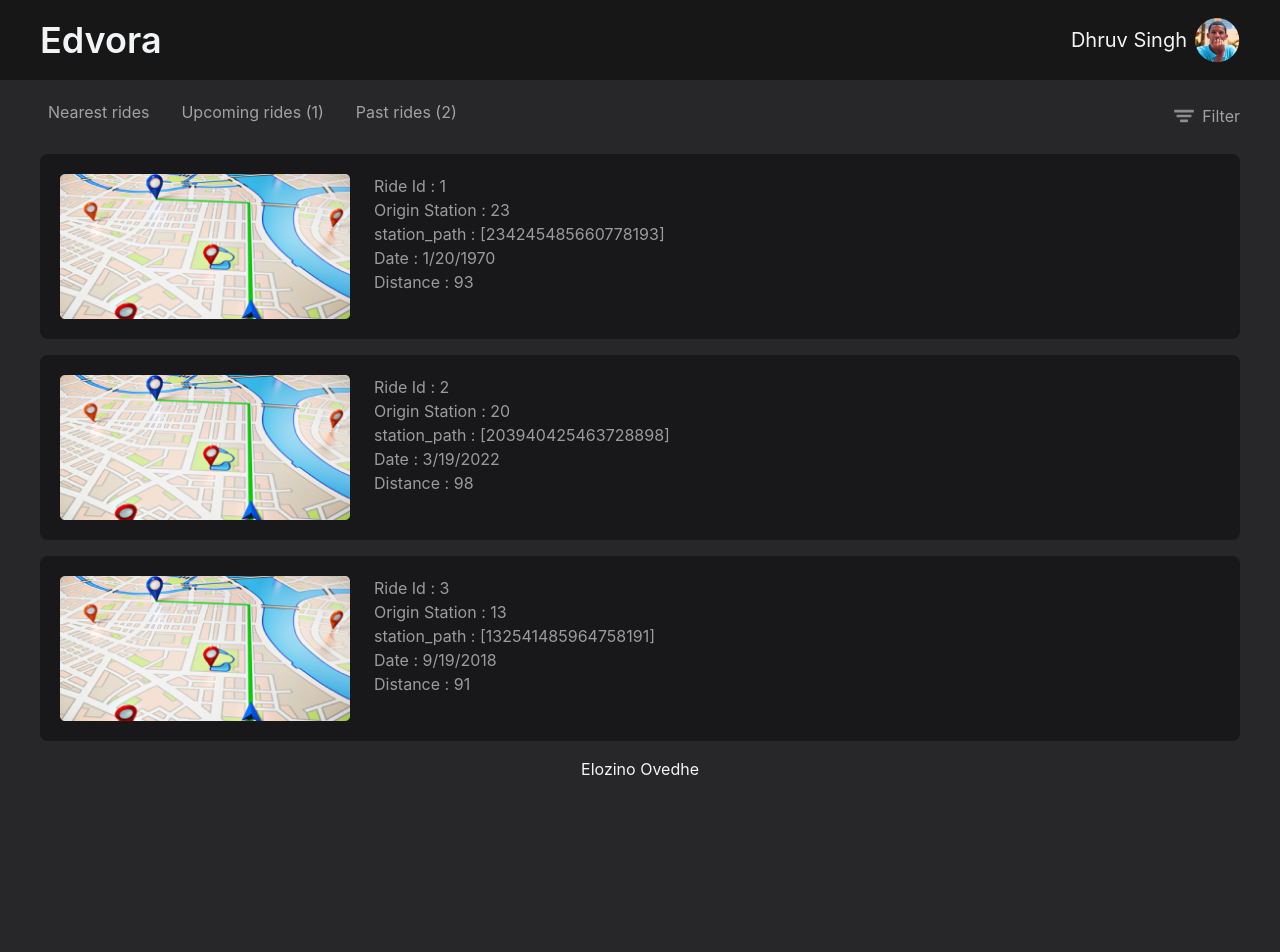
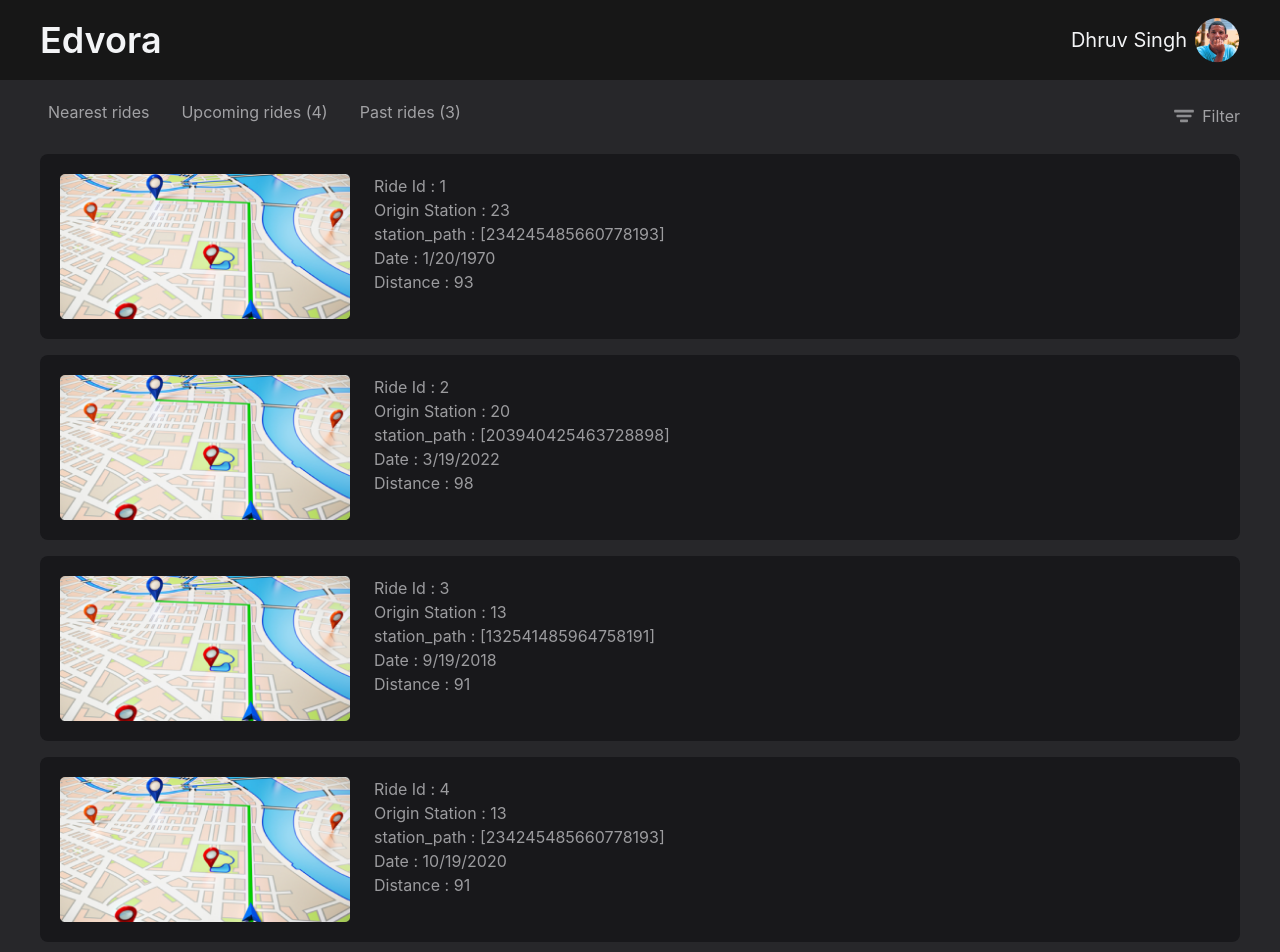
Before and after one commit to Elozino/Edvora-Test, a React (Vite) app: page / in a window 1280 px wide. Shown: the top 952 px of the page. Before the commit the page ends 801 px from the top, so only its background shows below. Built offline with nearby package versions, Linux system fonts and the light colour scheme.

Commit message:
worked on near rides

```diff
--- a/src/App.jsx
+++ b/src/App.jsx
@@ -11,23 +11,10 @@ function App() {
   const [pastRide, setPastRide] = useState(0);
   const [upcomingRide, setUpComingRide] = useState(0);
 
-  // function to filter nearest ride
-  function filterNearsestRide(value) {
-    const nearRide = data
-      .map((item) => item.station_path.sort((a, b) => a - b))
-      .flat()
-      .sort((a, b) => a - b);
-    const closeRide = data.filter((item) => item.station_path.includes(value));
+  // var nearArray = [];
 
-    const presentRides = nearRide.filter((item) => item >= value);
-    const onePresentRide = [...new Set(presentRides)];
-    // console.log(presentRides);
-    console.log(onePresentRide);
-    // console.log(nearRide);
-    console.log(closeRide);
-  }
-
-  filterNearsestRide(40);
+  // setData(nearArray)
+  // console.log(nearArray);
 
   //Ride Event
   let currentDate = new Date().getTime();
@@ -47,7 +34,7 @@ function App() {
   useEffect(() => {
     setUpComingRide(filterByUpcoimingRide);
     setPastRide(filterByPastRide);
-  }, []);
+  }, [data]);
 
   return (
     <div className="bg-zinc-800 pb-5">
--- a/src/api/data.js
+++ b/src/api/data.js
@@ -29,46 +29,46 @@ export const Ride = [
     state: "Maharashtra3",
     city: "Panvel3",
   },
-  // {
-  //   id: 4,
-  //   origin_station_code: 13,
-  //   station_path: [23, 42, 45, 48, 56, 60, 77, 81, 93],
-  //   destination_station_code: 91,
-  //   date: 1603138981804,
-  //   map_url: "/assets/map.png",
-  //   state: "Maharashtra4",
-  //   city: "Panvel4",
-  // },
-  // {
-  //   id: 5,
-  //   origin_station_code: 13,
-  //   station_path: [20, 39, 40, 42, 54, 63, 72, 88, 98],
-  //   destination_station_code: 91,
-  //   date: 1666210981804,
-  //   map_url: "/assets/map.png",
-  //   state: "Maharashtra5",
-  //   city: "Panvel5",
-  // },
-  // {
-  //   id: 6,
-  //   origin_station_code: 13,
-  //   station_path: [13, 25, 41, 48, 59, 64, 75, 81, 91],
-  //   destination_station_code: 91,
-  //   date: 1658262181804,
-  //   map_url: "/assets/map.png",
-  //   state: "Maharashtra6",
-  //   city: "Panvel6",
-  // },
-  // {
-  //   id: 7,
-  //   origin_station_code: 13,
-  //   station_path: [20, 39, 40, 42, 54, 63, 72, 88, 98],
-  //   destination_station_code: 91,
-  //   date: 1689798181804,
-  //   map_url: "/assets/map.png",
-  //   state: "Maharashtra7",
-  //   city: "Panvel7",
-  // },
+  {
+    id: 4,
+    origin_station_code: 13,
+    station_path: [23, 42, 45, 48, 56, 60, 77, 81, 93],
+    destination_station_code: 91,
+    date: 1603138981804,
+    map_url: "/assets/map.png",
+    state: "Maharashtra4",
+    city: "Panvel4",
+  },
+  {
+    id: 5,
+    origin_station_code: 13,
+    station_path: [20, 39, 40, 42, 54, 63, 72, 88, 98],
+    destination_station_code: 91,
+    date: 1666210981804,
+    map_url: "/assets/map.png",
+    state: "Maharashtra5",
+    city: "Panvel5",
+  },
+  {
+    id: 6,
+    origin_station_code: 13,
+    station_path: [13, 25, 41, 48, 59, 64, 75, 81, 91],
+    destination_station_code: 91,
+    date: 1658262181804,
+    map_url: "/assets/map.png",
+    state: "Maharashtra6",
+    city: "Panvel6",
+  },
+  {
+    id: 7,
+    origin_station_code: 13,
+    station_path: [20, 39, 40, 42, 54, 63, 72, 88, 98],
+    destination_station_code: 91,
+    date: 1689798181804,
+    map_url: "/assets/map.png",
+    state: "Maharashtra7",
+    city: "Panvel7",
+  },
 ];
 
 export const user = {
--- a/src/components/Filter.jsx
+++ b/src/components/Filter.jsx
@@ -12,7 +12,6 @@ function Filter({
   Ride,
 }) {
   const [select, setSelect] = useState(false);
-  const [value, setValue] = useState("");
 
   // Function to filter both by city and state
 
@@ -24,11 +23,28 @@ function Filter({
     setData(filteredStateOrCity);
   }
 
+  function filterNearsestRide(value) {
+    const ride1 = value + 1;
+    const ride2 = value + 2;
+    const ride3 = value + 3;
+
+    const closestRide = Ride.filter((item) =>
+      item.station_path.find(
+        (item) =>
+          item == value || item == ride1 || item == ride2 || item == ride3
+      )
+    );
+    setData(closestRide);
+  }
+
   return (
     <main className="px-10 text-gray-100 text-opacity-60">
       <header className="md:flex justify-between items-center py-5 relative">
         <div className="flex items-center">
-          <h4 className="mr-4 cursor-pointer px-2 pb-2 border-b-2 border-transparent hover:border-gray-100">
+          <h4
+            onClick={() => filterNearsestRide(20)}
+            className="mr-4 cursor-pointer px-2 pb-2 border-b-2 border-transparent hover:border-gray-100"
+          >
             Nearest rides
           </h4>
           <h4
@@ -70,7 +86,6 @@ function Filter({
                 </div>
                 {select && (
                   <select
-                    value={value}
                     onChange={(e) => {
                       filterStateCity("state", e.target.value);
                     }}
@@ -99,7 +114,6 @@ function Filter({
                 </div>
                 {select && (
                   <select
-                    value={value}
                     onChange={(e) => {
                       filterStateCity("city", e.target.value);
                     }}
```
Also changed, not shown: Task.txt.
